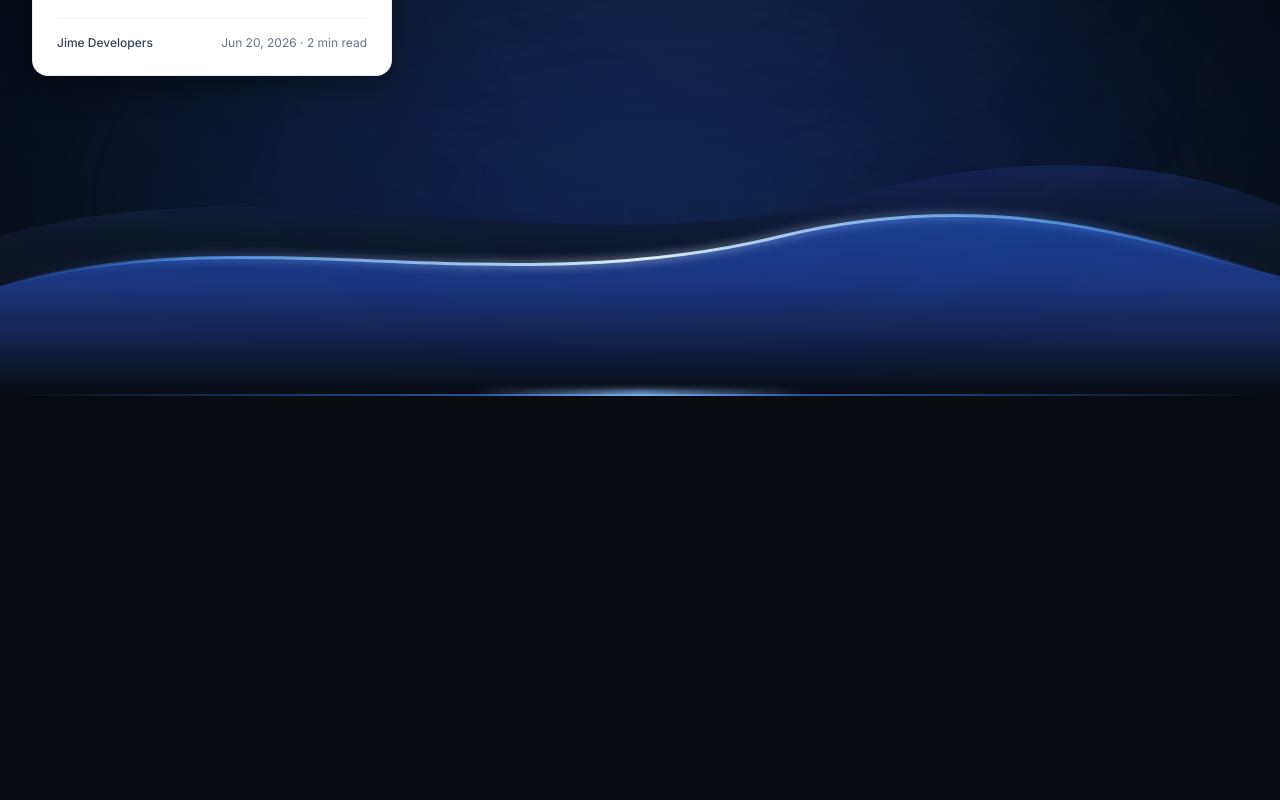
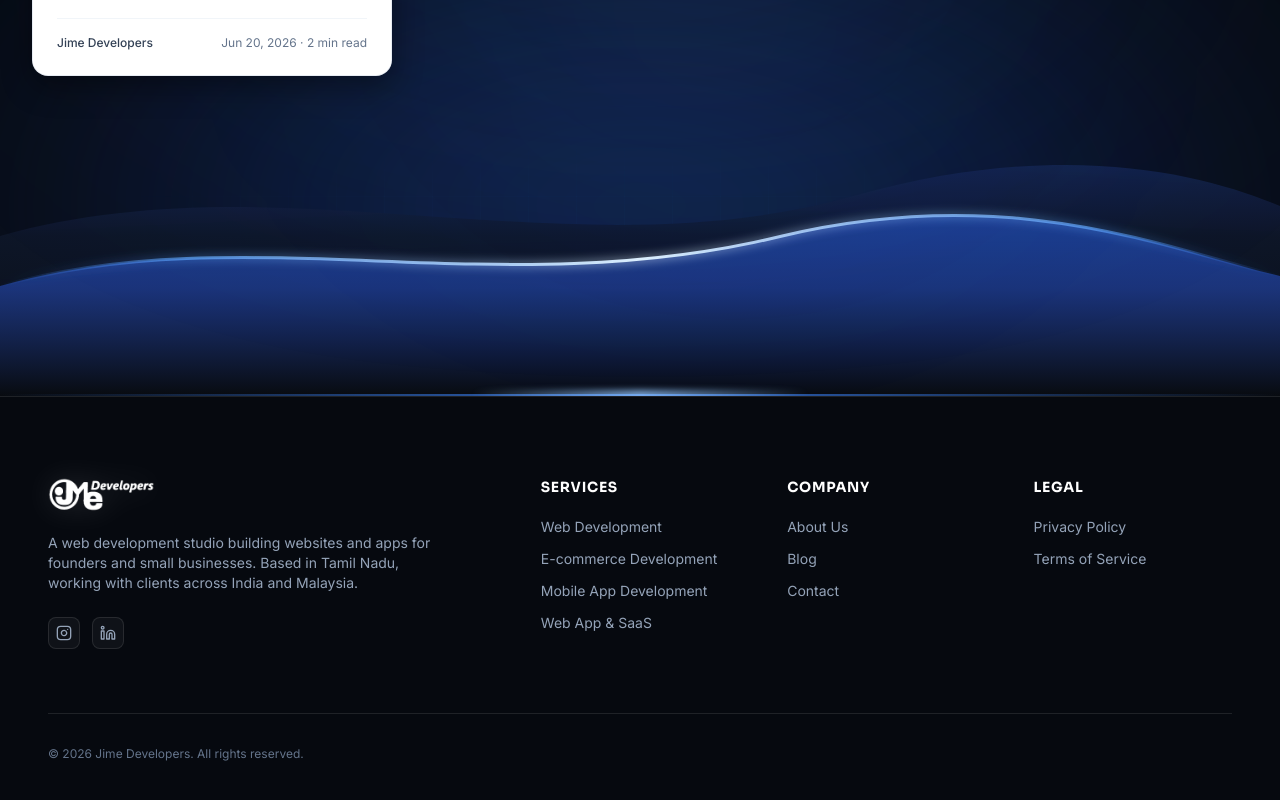
Before and after one commit to tahirazeem145/Jime-developer, a React (Vite) app: page / in a window 1280 px wide. Shown: the part 6972-7772 px from the top of the page. Before the commit the page ends 7368 px from the top, so only its background shows below. Built offline with nearby package versions, Linux system fonts and the light colour scheme; no server answers.

Commit message:
feat: initialize project structure with core React application and distribution assets

```diff
--- a/src/App.jsx
+++ b/src/App.jsx
@@ -7,6 +7,7 @@ import TrustedBy from './components/TrustedBy';
 import Testimonials from './components/Testimonials';
 import FAQ from './components/FAQ';
 import Blog from './components/Blog';
+import Footer from './components/Footer';
 import BackgroundElements from './components/BackgroundElements';
 import PostHeroDesignElements from './components/PostHeroDesignElements';
 import ScrollProgressBall from './components/ScrollProgressBall';
@@ -65,6 +66,9 @@ export default function App() {
             {/* 6th SECTION: Guides & From The Blog */}
             <Blog onOpenProjectModal={() => setIsProjectModalOpen(true)} />
           </div>
+
+          {/* 7th SECTION: Footer */}
+          <Footer onOpenProjectModal={() => setIsProjectModalOpen(true)} />
         </main>
 
         {/* Floating Action Button */}
--- /dev/null
+++ b/src/components/Footer.jsx
@@ -0,0 +1,181 @@
+import React from 'react';
+import { Instagram, Linkedin } from 'lucide-react';
+
+export default function Footer({ onOpenProjectModal }) {
+  return (
+    <footer className="relative z-20 w-full bg-[#06090F] border-t border-white/10 pt-16 sm:pt-20 pb-12 px-4 sm:px-6 lg:px-12 select-none">
+      <div className="max-w-7xl mx-auto">
+
+        {/* TOP SECTION: 4 COLUMNS */}
+        <div className="grid grid-cols-1 md:grid-cols-2 lg:grid-cols-5 gap-10 sm:gap-12 pb-14 sm:pb-16 border-b border-white/10">
+
+          {/* COLUMN 1: BRAND INFO (Spans 2 columns on large screens) */}
+          <div className="lg:col-span-2 flex flex-col items-start text-left max-w-sm">
+            {/* Logo */}
+            <a href="#" className="inline-block mb-5 transition-transform duration-300 hover:scale-[1.02]">
+              <img
+                src="/assets/jime-logo-white.png"
+                alt="Jime Developers"
+                className="h-8 sm:h-9 w-auto object-contain brightness-0 invert drop-shadow-[0_0_15px_rgba(255,255,255,0.15)]"
+              />
+            </a>
+
+            {/* Studio Description */}
+            <p className="text-xs sm:text-sm text-slate-400 font-inter leading-relaxed mb-6">
+              A web development studio building websites and apps for founders and small businesses. Based in Tamil Nadu, working with clients across India and Malaysia.
+            </p>
+
+            {/* Social Icons */}
+            <div className="flex items-center gap-3">
+              <a
+                href="https://www.instagram.com/jimedevelopers/"
+                target="_blank"
+                rel="noopener noreferrer"
+                aria-label="Instagram"
+                className="w-8 h-8 rounded-lg bg-white/[0.04] border border-white/10 hover:border-accent-blue/50 hover:bg-accent-blue/10 flex items-center justify-center text-slate-400 hover:text-accent-blue transition-all duration-300"
+              >
+                <Instagram className="w-4 h-4" />
+              </a>
+              <a
+                href="https://www.linkedin.com/company/jime-developers/"
+                target="_blank"
+                rel="noopener noreferrer"
+                aria-label="LinkedIn"
+                className="w-8 h-8 rounded-lg bg-white/[0.04] border border-white/10 hover:border-accent-blue/50 hover:bg-accent-blue/10 flex items-center justify-center text-slate-400 hover:text-accent-blue transition-all duration-300"
+              >
+                <Linkedin className="w-4 h-4" />
+              </a>
+            </div>
+          </div>
+
+          {/* COLUMN 2: SERVICES */}
+          <div className="flex flex-col text-left">
+            <h4 className="font-sora font-bold text-xs sm:text-sm tracking-wider uppercase text-white mb-4 sm:mb-5">
+              SERVICES
+            </h4>
+            <ul className="space-y-2.5 sm:space-y-3 text-xs sm:text-sm text-slate-400 font-inter">
+              <li>
+                <a
+                  href="https://www.jimedevelopers.in/web-development"
+                  target="_blank"
+                  rel="noopener noreferrer"
+                  className="hover:text-accent-blue transition-colors duration-200"
+                >
+                  Web Development
+                </a>
+              </li>
+              <li>
+                <a
+                  href="https://www.jimedevelopers.in/web-development"
+                  target="_blank"
+                  rel="noopener noreferrer"
+                  className="hover:text-accent-blue transition-colors duration-200"
+                >
+                  E-commerce Development
+                </a>
+              </li>
+              <li>
+                <a
+                  href="https://www.jimedevelopers.in/mobile-app-development"
+                  target="_blank"
+                  rel="noopener noreferrer"
+                  className="hover:text-accent-blue transition-colors duration-200"
+                >
+                  Mobile App Development
+                </a>
+              </li>
+              <li>
+                <a
+                  href="https://www.jimedevelopers.in/custom-ai-ml"
+                  target="_blank"
+                  rel="noopener noreferrer"
+                  className="hover:text-accent-blue transition-colors duration-200"
+                >
+                  Web App & SaaS
+                </a>
+              </li>
+            </ul>
+          </div>
+
+          {/* COLUMN 3: COMPANY */}
+          <div className="flex flex-col text-left">
+            <h4 className="font-sora font-bold text-xs sm:text-sm tracking-wider uppercase text-white mb-4 sm:mb-5">
+              COMPANY
+            </h4>
+            <ul className="space-y-2.5 sm:space-y-3 text-xs sm:text-sm text-slate-400 font-inter">
+              <li>
+                <a
+                  href="#home"
+                  className="hover:text-accent-blue transition-colors duration-200"
+                >
+                  About Us
+                </a>
+              </li>
+              <li>
+                <a
+                  href="https://www.jimedevelopers.in/blog"
+                  target="_blank"
+                  rel="noopener noreferrer"
+                  className="hover:text-accent-blue transition-colors duration-200"
+                >
+                  Blog
+                </a>
+              </li>
+              <li>
+                <button
+                  type="button"
+                  onClick={() => {
+                    if (onOpenProjectModal) {
+                      onOpenProjectModal();
+                    } else {
+                      window.dispatchEvent(new CustomEvent('open-project-modal'));
+                    }
+                  }}
+                  className="hover:text-accent-blue transition-colors duration-200 cursor-pointer text-left"
+                >
+                  Contact
+                </button>
+              </li>
+            </ul>
+          </div>
+
+          {/* COLUMN 4: LEGAL */}
+          <div className="flex flex-col text-left">
+            <h4 className="font-sora font-bold text-xs sm:text-sm tracking-wider uppercase text-white mb-4 sm:mb-5">
+              LEGAL
+            </h4>
+            <ul className="space-y-2.5 sm:space-y-3 text-xs sm:text-sm text-slate-400 font-inter">
+              <li>
+                <a
+                  href="https://www.jimedevelopers.in/privacy-policy"
+                  target="_blank"
+                  rel="noopener noreferrer"
+                  className="hover:text-accent-blue transition-colors duration-200"
+                >
+                  Privacy Policy
+                </a>
+              </li>
+              <li>
+                <a
+                  href="https://www.jimedevelopers.in/terms"
+                  target="_blank"
+                  rel="noopener noreferrer"
+                  className="hover:text-accent-blue transition-colors duration-200"
+                >
+                  Terms of Service
+                </a>
+              </li>
+            </ul>
+          </div>
+
+        </div>
+
+        {/* BOTTOM BAR: COPYRIGHT */}
+        <div className="pt-8 flex flex-col sm:flex-row items-center justify-between gap-4 text-xs text-slate-500 font-inter text-left">
+          <p>© 2026 Jime Developers. All rights reserved.</p>
+        </div>
+
+      </div>
+    </footer>
+  );
+}
```
Also changed, not shown: 5 other files (tests, documents, lock files or other folders).
